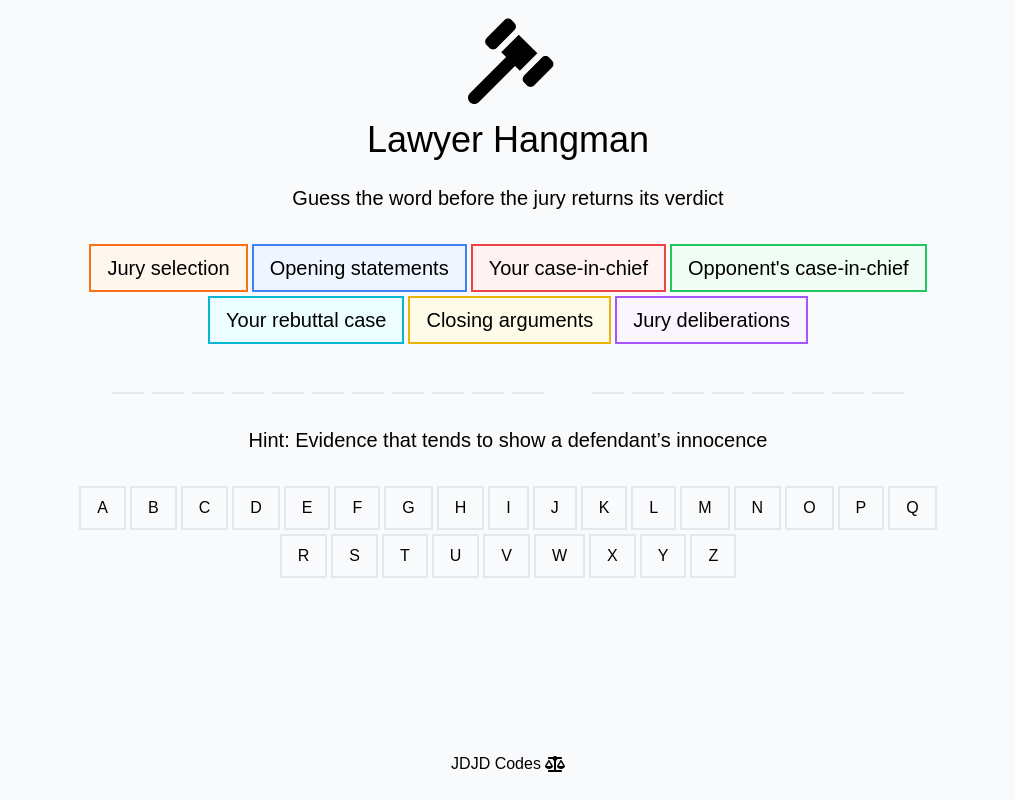
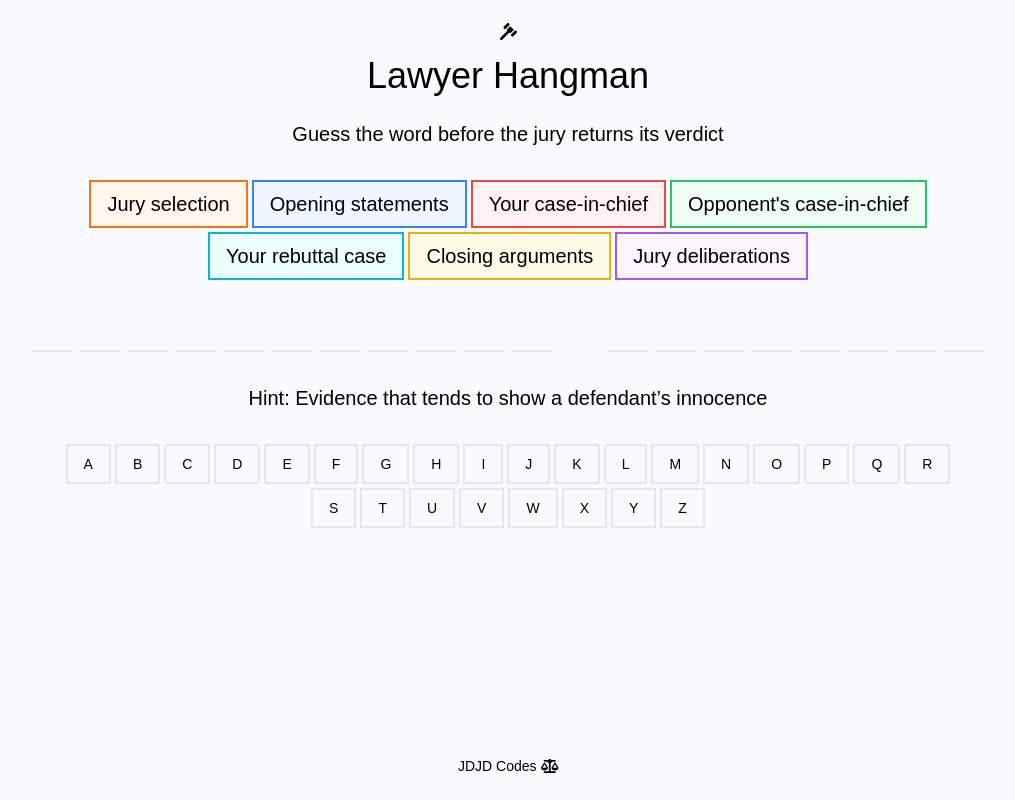
Before and after one commit to uconnwomensbball/react-lawyer-hangman, a React (Vite) app: page / in a window 1280 px wide. Both pictures are taken after a click on the button "Criminal Law 🚓". Shown: the whole page, without its empty margins (132-1147 px from the left). Built offline with nearby package versions, Linux system fonts and the light colour scheme; a web font is replaced by a local one.

Commit message:
8 Mar 26 - styles: started mediaqueries; general styles

```diff
--- a/src/App.jsx
+++ b/src/App.jsx
@@ -68,35 +68,36 @@ function startNewGame(){
   return (
      <div className="font-bzks bg-slate-50 flex flex-col items-center p-6 min-h-screen">
 
-    <main className="max-w-4xl flex-1">
+    <main className="md:max-w-3xl lg:max-w-4xl flex-1 max-w-sm">
     {gameStarted?
       <div className="flex flex-col items-center justify-center">
-        <FontAwesomeIcon icon={faGavel} size="5x"></FontAwesomeIcon>
-         <h1 className="text-4xl mt-4">Lawyer Hangman</h1>
+        <FontAwesomeIcon icon={faGavel} size="1x"></FontAwesomeIcon>
+         <h1 className="text-md mt-2 md:text-4xl md:mt-4">Lawyer Hangman</h1>
 
-        <section className="flex flex-col items-center gap-8 mb-8 mt-6 text-xl">
+        <section className="flex flex-col items-center gap-4 md:gap-8 md:mb-8 md:mt-6 text-sm md:text-xl">
           <p>Guess the word before the jury returns its verdict</p>
           <div className="flex flex-wrap justify-center gap-1">
+          {/*Case Checkpoints*/}
         {caseCheckpoints.map(checkpoint=><p className={`border-2 px-4 py-2 ${checkpoint.border} ${checkpoint.background}`}>{checkpoint.checkpoint}</p>)}
           </div>
 
         </section>
-      <section className="flex flex-col justify-center items-center mb-8 gap-2">
-        <div className="flex flex-row gap-2 mb-6">
-        {!isGameOver && randomWord.word.split("").map(letter=> <span className={`px-4 py-2 ${letter === " "? "":"border-b-2"}`}>{guessedLetters.includes(letter)? letter.toUpperCase(): " "}</span>)}
+      <section className="flex flex-col justify-center items-center mb-2 md:mb-8 gap-2">
+        <div className="flex flex-row gap-2 md:mb-6 md:h-10 text-sm md:text-md">
+        {!isGameOver && randomWord.word.split("").map(letter=> <span className={`px-4 py-2 w-10 bold ${letter === " "? "":"border-b-2"}`}>{guessedLetters.includes(letter)? letter.toUpperCase(): " "}</span>)}
         {isGameOver && randomWord.word.split("").map(letter=> <span className={`px-4 py-2 ${letter === " "? "":"border-b-2"}`}><p className={!guessedLetters.includes(letter) && randomWord.word.includes(letter)? "text-red-500": ""}>{letter.toUpperCase()}</p></span>)}
         </div>
-        <p className="text-xl">Hint: {randomWord.definition}</p>
+        <p className="text-sm md:text-xl">Hint: {randomWord.definition}</p>
       </section>
 
     {/*Keyboard*/}
     <section className="flex flex-col justify-center items-center gap-8">
-      <div className="flex flex-row justify-center items-center flex-wrap gap-1">
+      <div className="flex flex-row justify-center items-center flex-wrap gap-1 text-sm md:text-md">
       {alphabet.split("").map(letter=>{
-        return <button className={clsx( "border-2 py-2 px-4", {"border-mist-500 bg-mist-50": !guessedLetters.includes(letter), "border-green-500 bg-green-50": randomWord.word.includes(letter) && guessedLetters.includes(letter), "border-red-500 bg-red-50": !randomWord.word.includes(letter) && guessedLetters.includes(letter)})} onClick={()=>guessLetter(letter)} disabled={isGameOver? true: false}>{letter.toUpperCase()}</button>
+        return <button className={clsx("border-2 py-2 px-4", {"border-mist-500 bg-mist-50 hover:font-bold hover:border-slate-900" : !guessedLetters.includes(letter), "border-green-500 bg-green-50": randomWord.word.includes(letter) && guessedLetters.includes(letter), "border-red-500 bg-red-50": !randomWord.word.includes(letter) && guessedLetters.includes(letter)})} onClick={()=>guessLetter(letter)} disabled={isGameOver? true: false}>{letter.toUpperCase()}</button>
       })}
       </div>
-      {isGameOver && <button className="border px-4 py-2 rounded-lg shadow-lg" onClick={()=>startNewGame()}>Play Again</button>}
+      {isGameOver && <button className="border px-4 py-2 rounded-lg shadow-lg hover:bg-blue-50 border-blue-500 border-2 hover:font-semibold" onClick={()=>startNewGame()}>PLAY AGAIN</button>}
     </section>
     </div>
    :
@@ -111,7 +112,7 @@ function startNewGame(){
     </div>))}
 
     </main>
-    <footer className="flex justify-content items-center gap-1">
+    <footer className="flex justify-content items-center gap-1 text-sm md:text-md">
         <p>JDJD Codes</p>
         <FontAwesomeIcon icon={faScaleBalanced}></FontAwesomeIcon>
     </footer>
```
